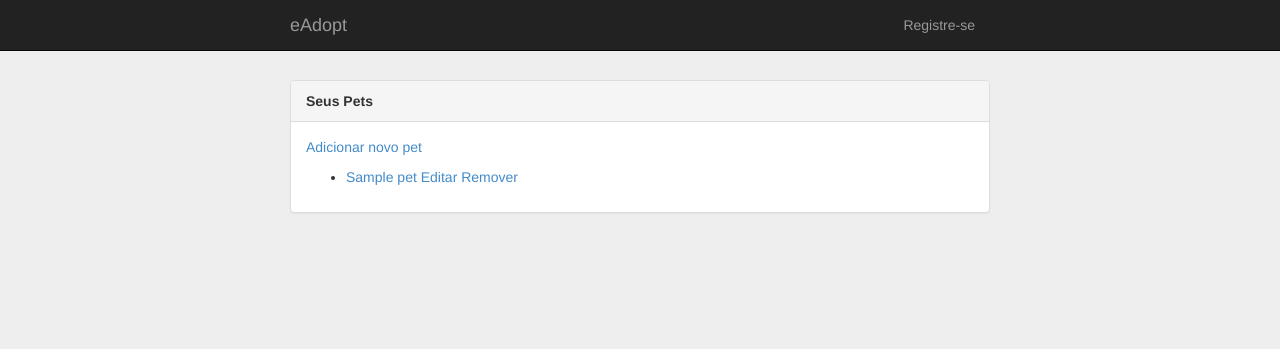
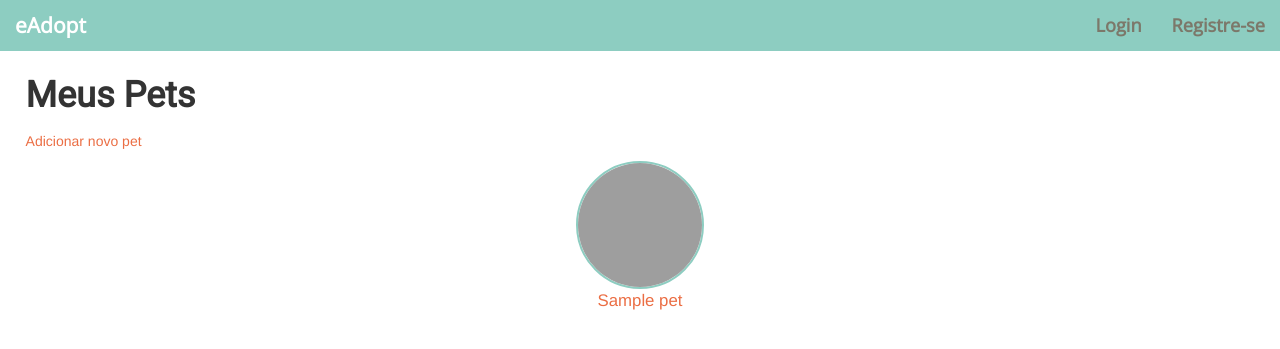
Before and after one commit to EdyKnopfler/mac0439-fase3, a Django app: template eadopt/pets/templates/pets_do_usuario.html in a window 1280 px wide. Shown: the top 349 px of the page. Run offline with Django 3.2, Linux system fonts and the light colour scheme; the template is opened without the code that fills it: most values are stand-ins (such as "Sample title", 1, 10 or a date in 2020); some libraries are stand-ins or nearby versions; grey boxes are pictures that could not be loaded.

Commit message:
Layout do perfil está pronto

```diff
--- a/eadopt/pets/templates/pets_do_usuario.html
+++ b/eadopt/pets/templates/pets_do_usuario.html
@@ -1,7 +1,27 @@
 {% extends 'base.html' %}
 {% block content %}
 
- <div class="panel panel-default">
+<div class="meus-pets-div">
+  <p class="posts-title">Meus Pets</p>
+  <p>
+    <a href="{% url 'pet_novo' %}">Adicionar novo pet</a>  <br>
+  </p>
+  <div class="pet-list-div">
+    {% for p in pets %}
+      <div class="pet-div">
+        {% if p.foto_set.first.arquivo %}
+        <img class="pet-div-img" alt="{{p.nome}}" src="/static/media/{{p.foto_set.first.arquivo}}">
+        {% else %}
+        <img class="pet-div-img" alt="{{p.nome}}" src="/static/img/avatar1.png">
+        {% endif %}
+
+        <a class="pet-div-name" href="{% url 'pet_perfil' p.id %}">{{p.nome}}</a>
+      </div>
+    {% endfor %}
+  </div>
+</div>
+
+ <!--<div class="panel panel-default">
      <div class="panel-heading"><strong>Seus Pets</strong></div>
      <div class="panel-body">
        <p>
@@ -15,6 +35,6 @@
         </ul>
        </p>
      </div>
- </div>
+ </div>-->
 
 {% endblock %}
--- a/eadopt/posts/templates/novo_post.html
+++ b/eadopt/posts/templates/novo_post.html
@@ -7,7 +7,7 @@
          <form class="form-signin" action="{% url 'post_criar' %}" enctype="multipart/form-data" method="post">
             {% include "form_post.html" %}
 
-             <p><input type="submit" value="Postar" class="btn btn-primary"/></p>
+             <input type="submit" value="Postar" class="btn btn-primary"/>
          </form>
      </div>
  </div>
--- a/eadopt/posts/views.py
+++ b/eadopt/posts/views.py
@@ -1,6 +1,7 @@
 from usuarios.models import Usuario
 from django.db.models import Q
 from posts.models import Post, MarcadoNoPost
+from pets.models import Pet
 from django.shortcuts import render, redirect
 from eadopt.mongo import conectar_mongo
 from bson.objectid import ObjectId
@@ -69,7 +70,9 @@ def perfilOutros(request, user_id):
             aux = Tageados(pessoa.nome, pessoa.id)
             post.marcados += [aux]
 
-    return render(request, 'perfil.html', {"usuario":usuario, "descricao":descricao, "posts":posts, "editavel":owner})
+    pets = list(Pet.objects.filter(dono_id=usuario.id))
+
+    return render(request, 'perfil.html', {"usuario":usuario, "descricao":descricao, "posts":posts, "editavel":owner, "pets":pets})
 
 def posts(request):
     return postsOutros(request, request.session["usuario_id"])
--- /dev/null
+++ b/eadopt/static/styles/eadopt.css
@@ -0,0 +1,75 @@
+* {
+  padding: 0;
+  margin: 0;
+}
+
+a {
+  color: #EB6E44;
+}
+
+a:hover {
+  color: #c44b22;
+}
+
+hr {
+  color: #8DCDC1;
+  border-bottom: 1px solid #8DCDC1
+}
+
+main {
+  padding-top: 50px;
+  padding-left: 2vw;
+  padding-right: 2vw;
+}
+
+b {
+  color: #EB6E44;
+}
+
+.main-text{
+  font-family: 'Roboto', sans-serif;
+  color: #7C786A;
+  text-decoration: none;
+}
+
+.navbar {
+  background-color: #8DCDC1;
+  border-color: #8DCDC1;
+}
+
+.nav.navbar-nav.navbar-right li a {
+    color: #7C786A;
+    font-family: 'Open Sans', sans-serif;
+    font-weight: bold;
+    font-size: 1.3em;
+}
+
+.nav.navbar-nav.navbar-right li a:hover {
+    color: #EB6E44;
+}
+
+.navbar-brand {
+    color: #7C786A;
+    font-family: 'Open Sans', sans-serif;
+    font-weight: bold;
+    font-size: 1.5em;
+}
+
+.panel {
+  border-color: #8DCDC1;
+}
+
+.panel-default .panel-heading {
+  border-color:	#8DCDC1;
+  background-color: #f5f5f5;
+  color: #7C786A;
+}
+
+.panel-default .panel-body {
+  border-color: 	#8DCDC1;
+}
+
+.btn-primary, .btn-primary:hover, .btn-primary:active, .btn-primary:visited {
+    background-color: #EB6E44 !important;
+    border-color: #EB6E44 !important;
+}
--- /dev/null
+++ b/eadopt/static/styles/perfil.css
@@ -0,0 +1,108 @@
+.perfil-div {
+  display: flex;
+}
+
+.user-info-div {
+  width: 16vw;
+  padding-right: 2vw;
+  border-right: 1px solid #8DCDC1;
+  display: flex;
+  align-items: center;
+  flex-direction: column;
+}
+
+.user-fixed-div {
+  max-width: 14vw;
+  position: fixed;
+  word-wrap: break-all;
+  word-break: break-all;
+}
+
+.user-div-img {
+  max-width: 14vw;
+  border-radius: 50%;
+  border: 2px solid #8DCDC1;
+}
+
+.user-info-text {
+  width: inherit;
+  word-wrap: break-all;
+  word-break: break-all;
+  font-size: 1.3vw;
+}
+
+.posts-div {
+  width: 52vw;
+  padding: 0 2vw 0 2vw;
+  border-right: 1px solid #8DCDC1;
+}
+
+.posts-title {
+  font-family: 'Roboto', sans-serif;
+  font-weight: bold;
+  font-size: calc(2vmin + 20px);
+}
+
+.post-color {
+  background-color: #ffffff;
+}
+
+.post-text {
+  word-wrap: break-word;
+  word-break: break-all;
+}
+
+.post-image {
+  width: 100%;
+  height: auto;
+}
+
+.post-edit {
+  float: right;
+}
+
+.doacoes-div {
+  width: 30vw;
+  display: flex;
+  flex-direction: column;
+  padding-left: 2vw;
+}
+
+.meus-pets-div {
+  display: flex;
+  flex-direction: column;
+}
+
+.pet-list-div {
+  display: flex;
+  justify-content: space-around;
+  flex-wrap: wrap;
+}
+
+.pet-div {
+  display: flex;
+  flex-direction: column;
+  align-items: center;
+  margin-bottom: 10px;
+  word-break: break-all;
+}
+
+.pet-div-img {
+  border-radius: 50%;
+  border: 2px solid #8DCDC1;
+  width: 10vw;
+  max-width: 150px;
+  height: 10vw;
+  max-height: 150px;
+}
+
+.pet-div-name {
+  max-width: 10vw;
+  text-align: center;
+  font-size: 1.2em;
+  word-break: break-all;
+}
+
+.outras-doacoes-div {
+
+}
--- a/eadopt/templates/base.html
+++ b/eadopt/templates/base.html
@@ -6,47 +6,54 @@
     <title>eAdopt</title>
     <script src="{% static 'scripts/vendor/jquery-1.9.1.js' %}"></script>
     <link rel="stylesheet" href="{% static 'styles/bootstrap.css' %}">
-    <link rel="stylesheet" href="{% static 'styles/main.css' %}">
-    <link rel="stylesheet" href="{% static 'styles/signin.css' %}">
+    <link rel="stylesheet" href="{% static 'styles/eadopt.css' %}">
+    <link rel="stylesheet" href="{% static 'styles/perfil.css' %}">
+    <!--<link rel="stylesheet" href="{% static 'styles/main.css' %}">
+    <link rel="stylesheet" href="{% static 'styles/signin.css' %}">-->
+        <link href="https://fonts.googleapis.com/css?family=Roboto" rel="stylesheet">
+        <link href="https://fonts.googleapis.com/css?family=Open+Sans" rel="stylesheet">
 </head>
 
 <body>
 
 <header>
     <nav class="navbar navbar-default navbar-fixed-top navbar-inverse">
-        <div class="container">
             <div class="navbar-header">
                 <a class="navbar-brand" href="/">eAdopt</a>
             </div>
             <ul class="nav navbar-nav navbar-right">
                {% if 'usuario_id' in request.session %}
                     <li>
-                        <a href=" {% url 'pets_index' %} ">Meus Pets</a>
+                      <a class="main-text" href="{% url 'perfil' %}">Perfil</a>
                     </li>
                     <li>
-                        <a href=" {% url 'visitas_index' %} ">Visitas</a>
+                        <a class="main-text" href=" {% url 'pets_index' %} ">Meus Pets</a>
                     </li>
                     <li>
-                        <a href=" {% url 'anuncio_index' %} ">Doações</a>
+                        <a class="main-text" href=" {% url 'visitas_index' %} ">Visitas</a>
                     </li>
                     <li>
-                        <a href=" {% url 'usuario_editar' %} ">Editar Perfil</a>
+                        <a class="main-text" href=" {% url 'anuncio_index' %} ">Doações</a>
                     </li>
                     <li>
-                        <a href="{% url 'usuario_logout' %}">Sair</a>
+                        <a class="main-text" href=" {% url 'usuario_editar' %} ">Editar Perfil</a>
+                    </li>
+                    <li>
+                        <a class="main-text" href="{% url 'usuario_logout' %}">Sair</a>
                     </li>
                 {% else %}
                     <li>
-                        <a href="{% url 'usuario_novo' %}">Registre-se</a>
+                        <a class="main-text" href="{% url 'usuario_login' %}">Login</a>
+                    </li>
+                    <li>
+                        <a class="main-text" href="{% url 'usuario_novo' %}">Registre-se</a>
                     </li>
                 {% endif %}
             </ul>
-        </div>
     </nav>
 </header>
 
 <main>
-    <div class="container">
         {% if messages %}
             <ul class="messages">
                 {% for message in messages %}
@@ -57,7 +64,6 @@
 
         {% block content %}
         {% endblock %}
-    </div>
 </main>
 
 </body>
--- a/eadopt/visitas/templates/visita_criar.html
+++ b/eadopt/visitas/templates/visita_criar.html
@@ -2,12 +2,12 @@
 {% block content %}
 
  <div class="panel panel-default">
-     <div class="panel-heading"><strong>eu nao tenho vergonha na face</strong></div>
+     <div class="panel-heading"><strong>Nova Visita</strong></div>
      <div class="panel-body">
          <form class="form-signin" action="{% url 'visitas_convidar' %}" method="post">
              {% csrf_token %}
              {% include "visita_form.html" %}
-             <p><input type="submit" value="Convidar" class="btn btn-primary"/></p>
+             <p><input type="submit" value="Marcar Visita" class="btn btn-primary"/></p>
          </form>
      </div>
  </div>
```
Also changed, not shown: eadopt/posts/templates/lista_de_posts.html (+37 -1 lines), eadopt/posts/templates/perfil.html (+47 -2 lines), eadopt/posts/templates/perfil_info.html (+9 -10 lines), eadopt/static/styles/pets.css (added, +34 -0 lines), eadopt/static/img/avatar1.png (added), eadopt/static/img/avatar2.png (added), eadopt/static/img/avatar3.png (added), eadopt/static/img/user.png (added), eadopt/static/styles/bootstrap.css.
